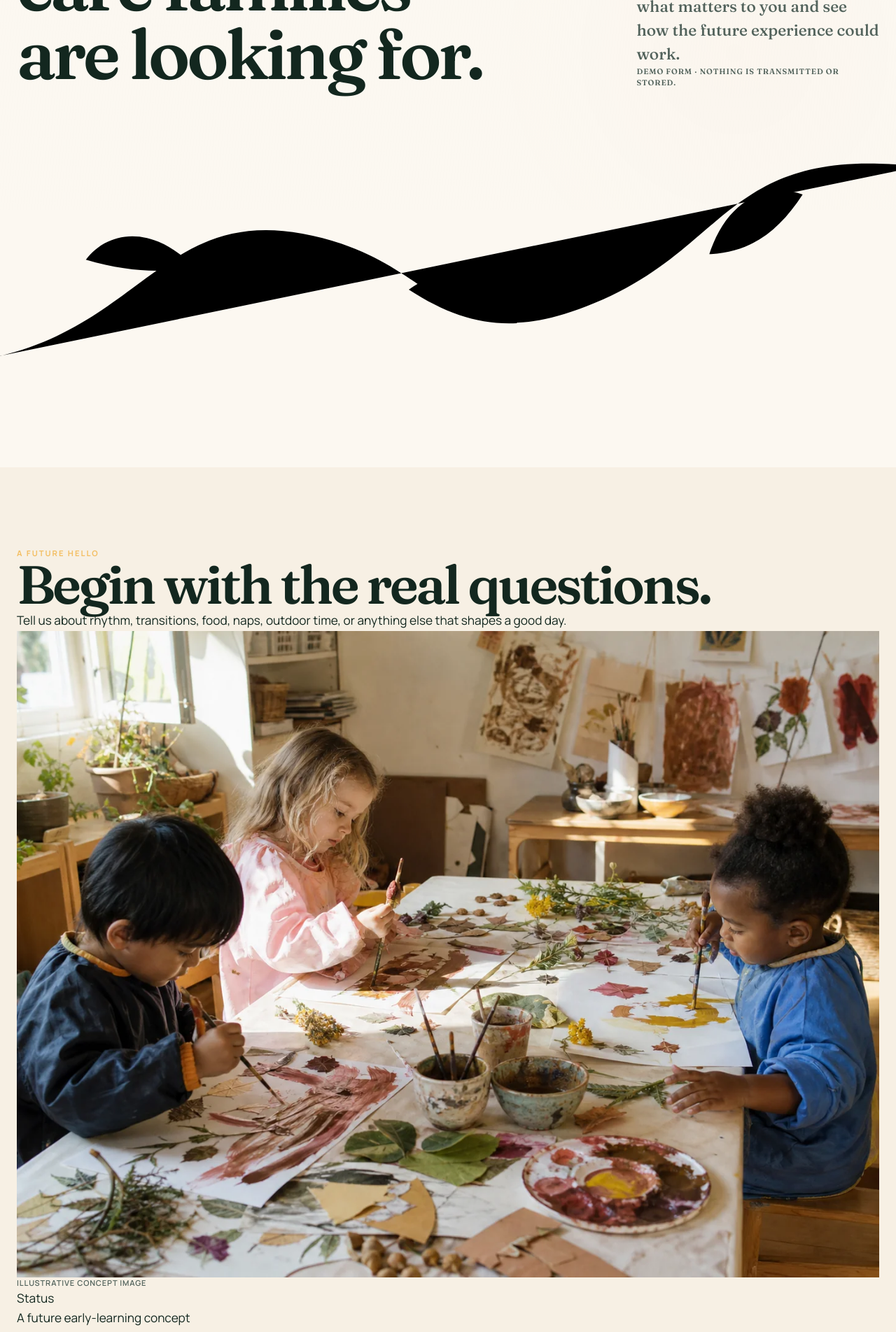
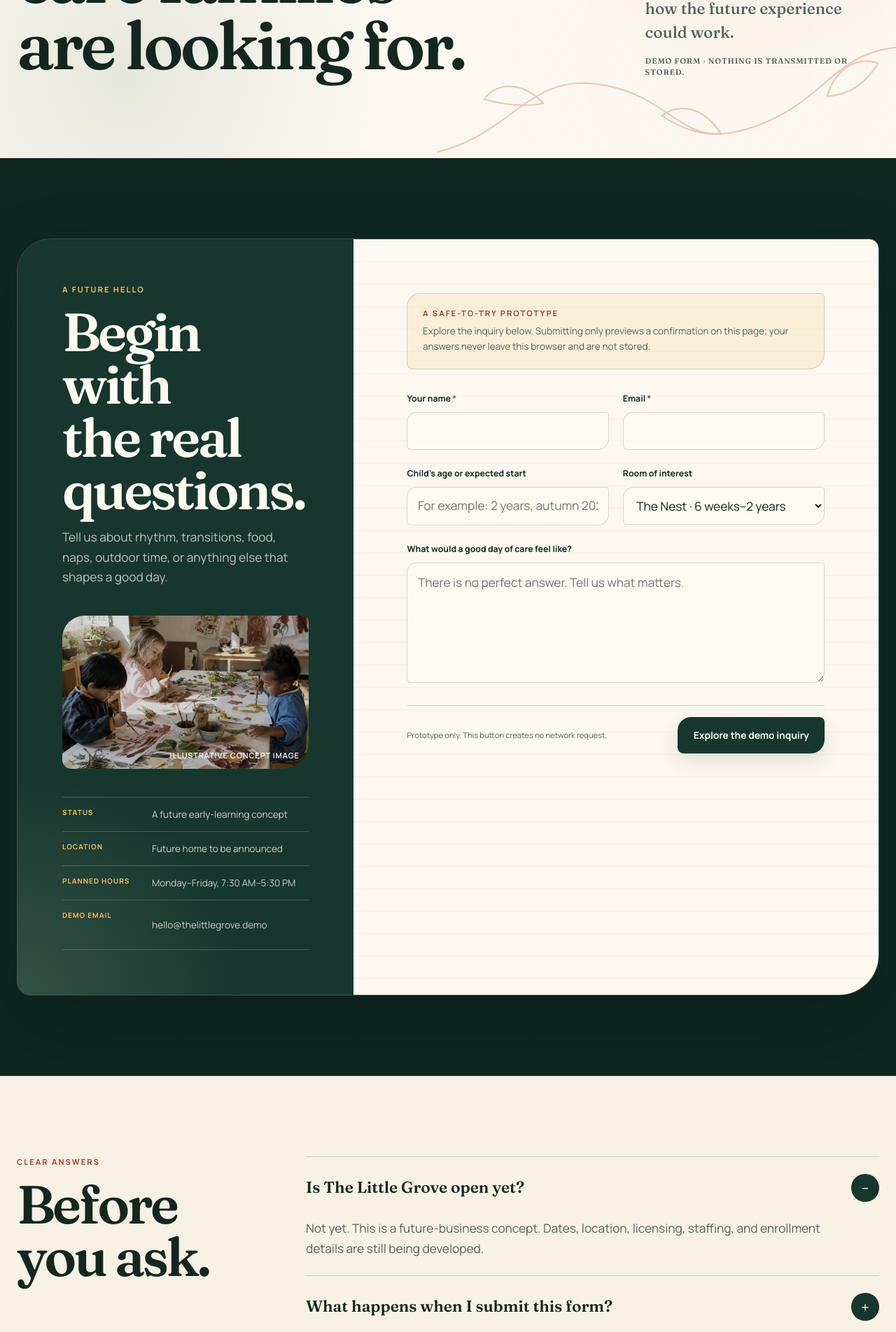
Before and after one commit to Sankalpa-KMCP/day_care, a React (Vite) app: page /contact in a window 1280 px wide. Shown: the part 500-2404 px from the top of the page at 70% size. Built offline with nearby package versions, Linux system fonts and the light colour scheme.

Commit message:
style: implement styling for contact and parent inquiry views

```diff
--- a/src/styles/contact.css
+++ b/src/styles/contact.css
@@ -1,314 +1,470 @@
-/* Contact Page Styles */
-
-.contact-hero-section {
-  padding: var(--space-16) 0 var(--space-10) 0;
-  background: radial-gradient(circle at 80% 20%, #fef3e8 0%, #faf8f5 65%);
-  border-bottom: 1px solid var(--color-border);
+.contact-storybook .storybook-hero {
+  min-height: 40rem;
+  display: flex;
+  align-items: center;
+  overflow: hidden;
+  background:
+    radial-gradient(circle at 84% 22%, rgba(195, 94, 66, 0.12), transparent 24rem),
+    radial-gradient(circle at 14% 82%, rgba(168, 184, 162, 0.26), transparent 22rem),
+    var(--parchment-soft);
 }
 
-.contact-hero-content {
-  max-width: 760px;
-  margin: 0 auto;
+.contact-storybook .inner-hero-grid {
+  position: relative;
+  z-index: 2;
+  grid-template-columns: minmax(0, 1.35fr) minmax(17rem, 0.55fr);
 }
 
-/* Contact Info & Hours Grid */
-.contact-info-grid {
-  gap: var(--space-8);
+.contact-storybook .inner-hero h1 {
+  max-width: 10.5ch;
+  font-size: clamp(4rem, 7.5vw, 7.7rem);
 }
 
-.contact-info-card,
-.contact-hours-card {
-  background-color: var(--color-surface);
-  border: 1px solid var(--color-border);
-  border-radius: var(--radius-xl);
-  padding: var(--space-8) var(--space-10);
-  box-shadow: var(--shadow-card);
-  display: flex;
-  flex-direction: column;
-  transition: transform var(--transition-normal), box-shadow var(--transition-normal);
-}
-
-.contact-info-card:hover,
-.contact-hours-card:hover {
-  transform: translateY(-4px);
-  box-shadow: var(--shadow-card-hover);
-}
-
-.contact-card-title {
-  font-size: 1.35rem;
-  color: var(--color-text-main);
-  margin-bottom: var(--space-6);
-  display: flex;
-  align-items: center;
-  gap: var(--space-3);
-}
-
-.contact-title-icon {
-  color: var(--color-primary);
-}
-
-.contact-detail-list {
-  list-style: none;
-  display: flex;
-  flex-direction: column;
-  gap: var(--space-5);
-  margin-bottom: var(--space-8);
-}
-
-.contact-detail-item {
-  display: flex;
-  align-items: flex-start;
-  gap: var(--space-4);
-}
-
-.contact-detail-icon-box {
-  width: 44px;
-  height: 44px;
-  border-radius: var(--radius-md);
-  background-color: var(--color-primary-light);
-  color: var(--color-primary);
-  display: flex;
-  align-items: center;
-  justify-content: center;
-  flex-shrink: 0;
-  border: 1px solid rgba(24, 78, 69, 0.15);
-}
-
-.contact-detail-icon-box svg {
-  width: 22px;
-  height: 22px;
-}
-
-.contact-detail-content strong {
-  display: block;
-  font-size: 0.75rem;
-  text-transform: uppercase;
-  letter-spacing: 0.06em;
-  color: var(--color-text-muted);
-  margin-bottom: 2px;
-}
-
-.contact-detail-content a,
-.contact-detail-content address {
-  font-size: 0.95rem;
-  color: var(--color-text-main);
-  font-style: normal;
+.contact-storybook .inner-deck > p:first-child {
+  color: var(--ink-muted);
+  font-family: var(--font-display);
+  font-size: var(--step-1);
   line-height: 1.5;
 }
 
-.contact-detail-content a:hover {
-  color: var(--color-primary);
-  text-decoration: underline;
+.contact-storybook .inner-deck .concept-note {
+  margin-top: 1rem;
 }
 
-/* Tour Booking Form Box */
-.contact-form-box {
-  background-color: var(--color-surface);
-  border: 1px solid var(--color-border);
-  border-radius: var(--radius-xl);
-  padding: var(--space-10);
-  box-shadow: var(--shadow-card);
-  max-width: 880px;
-  margin: 0 auto;
+.botanical-path-contact {
+  position: absolute;
+  right: -3rem;
+  bottom: -1rem;
+  width: min(44rem, 58vw);
+  fill: none;
+  stroke: var(--clay);
+  stroke-linecap: round;
+  stroke-linejoin: round;
+  stroke-width: 1.5;
+  opacity: 0.3;
 }
 
-.form-grid {
-  display: grid;
-  grid-template-columns: repeat(2, 1fr);
-  gap: var(--space-6);
+/* Inquiry */
+.inquiry-section {
+  background: var(--pine-deep);
 }
 
-.form-group {
+.inquiry-grid {
+  display: grid;
+  grid-template-columns: minmax(18rem, 0.78fr) minmax(0, 1.22fr);
+  align-items: stretch;
+  gap: 0;
+  overflow: hidden;
+  border: 1px solid var(--line-light);
+  border-radius: 3rem 0.9rem 3.6rem 1.2rem;
+  box-shadow: 0 2.5rem 7rem rgba(0, 0, 0, 0.2);
+}
+
+.inquiry-aside {
+  min-width: 0;
   display: flex;
   flex-direction: column;
-  gap: var(--space-2);
+  gap: 2.5rem;
+  padding: clamp(2rem, 5vw, 4.5rem);
+  color: var(--cream);
+  background:
+    radial-gradient(circle at 0 100%, rgba(168, 184, 162, 0.2), transparent 20rem),
+    var(--pine);
 }
 
-.form-group-full {
-  grid-column: 1 / -1;
+.inquiry-aside h2 {
+  max-width: 10ch;
+  margin-block: 1rem;
+  color: var(--cream);
 }
 
-.form-label {
-  font-size: 0.9375rem;
-  font-weight: 600;
-  color: var(--color-text-main);
+.inquiry-aside > div > p:last-child {
+  color: rgba(255, 250, 241, 0.72);
 }
 
-.form-label .required-star {
-  color: var(--color-accent);
-  margin-left: 2px;
+.inquiry-aside figure {
+  position: relative;
+  overflow: hidden;
+  border-radius: 2rem 0.55rem 2.4rem 0.8rem;
 }
 
-.form-input,
-.form-select,
-.form-textarea {
+.inquiry-aside figure img {
   width: 100%;
-  padding: 12px 16px;
-  font-family: inherit;
-  font-size: 0.95rem;
-  color: var(--color-text-main);
-  background-color: var(--color-bg);
-  border: 1px solid var(--color-border);
-  border-radius: var(--radius-md);
-  transition: border-color var(--transition-fast), box-shadow var(--transition-fast), background-color var(--transition-fast);
+  aspect-ratio: 16 / 10;
+  object-fit: cover;
+  filter: saturate(0.7) brightness(0.86);
 }
 
-.form-input:focus-visible,
-.form-select:focus-visible,
-.form-textarea:focus-visible {
-  outline: none;
-  border-color: var(--color-primary);
-  background-color: var(--color-surface);
-  box-shadow: 0 0 0 3px var(--color-primary-glow);
+.inquiry-aside figcaption {
+  position: absolute;
+  right: 0.8rem;
+  bottom: 0.7rem;
+  color: var(--cream);
 }
 
-.form-input.has-error,
-.form-textarea.has-error {
-  border-color: var(--color-danger);
-  background-color: #fef2f2;
+.inquiry-aside dl {
+  margin-top: auto;
+  border-top: 1px solid var(--line-light);
 }
 
-.field-error-text {
-  font-size: 0.8125rem;
-  color: var(--color-danger);
-  font-weight: 500;
+.inquiry-aside dl > div {
+  display: grid;
+  grid-template-columns: 7rem 1fr;
+  gap: 1rem;
+  padding-block: 0.8rem;
+  border-bottom: 1px solid var(--line-light);
 }
 
-.tour-confirm-alert {
-  background: linear-gradient(135deg, #f0fdf4 0%, #dcfce7 100%);
-  border: 1px solid #86efac;
-  color: #14532d;
-  border-radius: var(--radius-lg);
-  padding: var(--space-6);
-  margin-bottom: var(--space-8);
-  display: flex;
-  align-items: flex-start;
-  gap: var(--space-4);
-  box-shadow: 0 6px 18px rgba(34, 197, 94, 0.14);
+.inquiry-aside dt {
+  color: var(--honey);
+  font-size: 0.63rem;
+  font-weight: 700;
+  letter-spacing: 0.1em;
+  text-transform: uppercase;
 }
 
-.tour-confirm-icon-box {
-  width: 44px;
-  height: 44px;
-  border-radius: var(--radius-full);
-  background-color: #ffffff;
-  display: flex;
-  align-items: center;
-  justify-content: center;
-  color: #16a34a;
-  flex-shrink: 0;
-  box-shadow: var(--shadow-sm);
+.inquiry-aside dd,
+.inquiry-aside a {
+  color: rgba(255, 250, 241, 0.77);
+  font-size: var(--step--1);
 }
 
-.tour-confirm-icon-box svg {
-  width: 24px;
-  height: 24px;
+.inquiry-aside dd a {
+  display: inline-flex;
+  align-items: center;
+  min-height: 2.75rem;
 }
 
-.tour-confirm-title {
-  font-weight: 700;
-  font-size: 1.125rem;
-  margin-bottom: 4px;
+.inquiry-form-wrap {
+  min-width: 0;
+  padding: clamp(2rem, 6vw, 5rem);
+  background:
+    linear-gradient(rgba(19, 39, 31, 0.035) 1px, transparent 1px) 0 0 / 100% 2rem,
+    var(--parchment-soft);
 }
 
-.tour-confirm-desc {
-  font-size: 0.9375rem;
-  line-height: 1.55;
+.demo-disclosure {
+  margin-bottom: 2rem;
+  padding: 1.25rem 1.35rem;
+  border: 1px solid var(--line);
+  border-radius: 1.2rem 0.4rem 1.4rem 0.55rem;
+  background: rgba(243, 190, 98, 0.17);
 }
 
-/* Parent FAQ Accordion */
-.faq-accordion-container {
-  max-width: 880px;
-  margin: 0 auto;
-  display: flex;
-  flex-direction: column;
-  gap: var(--space-4);
+.demo-disclosure > p:last-child {
+  margin-top: 0.45rem;
+  color: var(--ink-muted);
+  font-size: var(--step--1);
 }
 
-.faq-accordion-item {
-  background-color: var(--color-surface);
-  border: 1px solid var(--color-border);
-  border-radius: var(--radius-lg);
-  overflow: hidden;
-  box-shadow: var(--shadow-card);
-  transition: border-color var(--transition-fast), box-shadow var(--transition-fast), border-left var(--transition-fast);
+.form-error-summary,
+.demo-success {
+  margin-bottom: 1.5rem;
+  padding: 1rem 1.15rem;
+  border-radius: var(--radius-sm);
 }
 
-.faq-accordion-item:hover {
-  border-color: var(--color-border-hover);
-  box-shadow: var(--shadow-card-hover);
+.form-error-summary {
+  color: #6d1d1d;
+  background: #f8dfdc;
+  border: 1px solid rgba(158, 47, 47, 0.35);
 }
 
-.faq-accordion-item.is-open {
-  border-left: 4px solid var(--color-primary);
+.demo-success {
+  color: var(--pine-deep);
+  background: var(--sage-soft);
+  border: 1px solid rgba(23, 55, 46, 0.26);
 }
 
-.faq-accordion-header {
+.form-error-summary p,
+.demo-success p {
+  margin-top: 0.25rem;
+  font-size: var(--step--1);
+}
+
+.inquiry-form {
+  display: grid;
+  gap: 1.5rem;
+}
+
+.field-row {
+  display: grid;
+  grid-template-columns: 1fr 1fr;
+  gap: 1.25rem;
+}
+
+.field {
+  min-width: 0;
+}
+
+.field label {
+  display: block;
+  margin-bottom: 0.55rem;
+  color: var(--pine-deep);
+  font-size: 0.77rem;
+  font-weight: 700;
+}
+
+.field label span {
+  color: var(--clay-deep);
+}
+
+.field input,
+.field select,
+.field textarea {
   width: 100%;
-  padding: var(--space-5) var(--space-6);
+  border: 1px solid var(--line);
+  border-radius: 0.9rem 0.3rem 1rem 0.4rem;
+  color: var(--ink);
+  background: rgba(255, 250, 241, 0.74);
+  transition: border-color 180ms var(--ease-soft), box-shadow 180ms var(--ease-soft), background-color 180ms var(--ease-soft);
+}
+
+.field input,
+.field select {
+  min-height: 3.35rem;
+  padding: 0.75rem 0.9rem;
+}
+
+.field textarea {
+  min-height: 9rem;
+  padding: 0.85rem 0.9rem;
+  resize: vertical;
+}
+
+.field input:focus,
+.field select:focus,
+.field textarea:focus {
+  border-color: var(--focus);
+  background: var(--cream);
+  box-shadow: 0 0 0 3px rgba(11, 108, 88, 0.12);
+  outline: none;
+}
+
+.field [aria-invalid='true'] {
+  border-color: var(--danger);
+  background: #fff5f4;
+}
+
+.field-error {
+  display: block;
+  margin-top: 0.35rem;
+  color: var(--danger);
+  font-size: 0.72rem;
+  font-weight: 700;
+}
+
+.form-foot {
   display: flex;
   align-items: center;
   justify-content: space-between;
-  gap: var(--space-4);
-  text-align: left;
-  background-color: transparent;
-  color: var(--color-text-main);
-  font-size: 1.0625rem;
-  font-weight: 600;
-  cursor: pointer;
-  transition: background-color var(--transition-fast);
+  gap: 1.5rem;
+  padding-top: 1rem;
+  border-top: 1px solid var(--line);
 }
 
-.faq-accordion-header:hover {
-  background-color: var(--color-bg);
+.form-foot p {
+  max-width: 24rem;
+  color: var(--ink-muted);
+  font-size: 0.7rem;
 }
 
-.faq-accordion-header:focus-visible {
-  outline: 3px solid var(--color-primary);
-  outline-offset: -2px;
+/* FAQ */
+.faq-new {
+  background: var(--parchment);
 }
 
-.faq-icon-badge {
-  display: inline-flex;
-  align-items: center;
-  justify-content: center;
-  width: 30px;
-  height: 30px;
-  border-radius: var(--radius-full);
-  background-color: var(--color-primary-light);
-  color: var(--color-primary);
-  flex-shrink: 0;
-  transition: transform var(--transition-fast);
+.faq-grid {
+  display: grid;
+  grid-template-columns: minmax(14rem, 0.55fr) minmax(0, 1.45fr);
+  align-items: start;
+  gap: clamp(2.5rem, 8vw, 8rem);
 }
 
-.faq-panel {
-  padding: 0 var(--space-6) var(--space-6) var(--space-6);
-  color: var(--color-text-muted);
-  font-size: 0.95rem;
-  line-height: 1.65;
-  border-top: 1px solid var(--color-border);
-  background-color: var(--color-surface);
+.faq-grid > div:first-child {
+  position: sticky;
+  top: calc(var(--header-height) + 2rem);
 }
 
-.faq-panel-text {
-  padding-top: var(--space-4);
+.faq-grid h2 {
+  margin-top: 1rem;
 }
 
-/* Responsive Styles for Contact Page */
-@media (max-width: 992px) {
-  .contact-info-grid {
+.faq-list {
+  border-top: 1px solid var(--line);
+}
+
+.faq-list article {
+  border-bottom: 1px solid var(--line);
+}
+
+.faq-list article > button {
+  width: 100%;
+  min-height: 5.5rem;
+  display: flex;
+  align-items: center;
+  justify-content: space-between;
+  gap: 1.5rem;
+  padding: 1rem 0;
+  color: var(--ink);
+  background: transparent;
+  text-align: left;
+}
+
+.faq-list article > button span:first-child {
+  font-family: var(--font-display);
+  font-size: var(--step-1);
+  font-weight: 600;
+}
+
+.faq-list article > button span:last-child {
+  width: 2.5rem;
+  height: 2.5rem;
+  flex: 0 0 auto;
+  display: grid;
+  place-items: center;
+  color: var(--cream);
+  background: var(--pine);
+  border-radius: 50%;
+  font-size: 1.25rem;
+}
+
+.faq-list article > div {
+  padding: 0 4rem 1.5rem 0;
+}
+
+.faq-list article > div p {
+  max-width: 48rem;
+  color: var(--ink-muted);
+}
+
+/* Branded 404 additions */
+.not-found-page {
+  position: relative;
+  min-height: calc(100svh - var(--header-height));
+  display: grid;
+  grid-template-columns: 1fr 1fr;
+  align-items: center;
+  gap: clamp(2rem, 8vw, 8rem);
+  justify-items: stretch;
+  padding-inline: max(1.5rem, calc((100vw - 82rem) / 2));
+  background:
+    radial-gradient(circle at 15% 30%, rgba(168, 184, 162, 0.45), transparent 24rem),
+    var(--parchment-soft);
+}
+
+.not-found-illustration {
+  position: relative;
+}
+
+.not-found-path {
+  width: 100%;
+  overflow: visible;
+  fill: none;
+  stroke: var(--pine);
+  stroke-linecap: round;
+  stroke-linejoin: round;
+  stroke-width: 2;
+}
+
+.not-found-path .path-leaf {
+  fill: rgba(168, 184, 162, 0.38);
+  stroke: var(--pine-soft);
+}
+
+.not-found-copy {
+  position: relative;
+  z-index: 2;
+}
+
+.not-found-code {
+  color: var(--clay);
+  font-family: var(--font-display);
+  font-size: clamp(6rem, 13vw, 11rem);
+  font-weight: 600;
+  line-height: 0.7;
+  letter-spacing: -0.08em;
+}
+
+.not-found-copy h1 {
+  max-width: 10ch;
+  margin-block: 1rem;
+  font-size: var(--step-4);
+}
+
+.not-found-copy > p:not(.kicker):not(.not-found-code) {
+  max-width: 34rem;
+  margin-bottom: 1.5rem;
+  color: var(--ink-muted);
+}
+
+@media (max-width: 900px) {
+  .contact-storybook .storybook-hero {
+    min-height: auto;
+  }
+
+  .contact-storybook .inner-hero-grid,
+  .inquiry-grid,
+  .faq-grid {
     grid-template-columns: 1fr;
-    gap: var(--space-6);
+  }
+
+  .faq-grid > div:first-child {
+    position: static;
+  }
+
+  .not-found-page {
+    grid-template-columns: 1fr;
+  }
+
+  .not-found-illustration {
+    max-width: 38rem;
   }
 }
 
-@media (max-width: 768px) {
-  .form-grid {
+@media (max-width: 680px) {
+  .contact-storybook .inner-hero h1 {
+    font-size: clamp(3.1rem, 15vw, 4.7rem);
+  }
+
+  .botanical-path-contact {
+    width: 26rem;
+    opacity: 0.18;
+  }
+
+  .inquiry-grid {
+    width: calc(100% - 1rem);
+    border-radius: 1.7rem 0.5rem 2rem 0.7rem;
+  }
+
+  .inquiry-aside,
+  .inquiry-form-wrap {
+    padding: 1.5rem;
+  }
+
+  .field-row {
     grid-template-columns: 1fr;
   }
-  .contact-info-card,
-  .contact-hours-card,
-  .contact-form-box {
-    padding: var(--space-6);
+
+  .form-foot {
+    align-items: stretch;
+    flex-direction: column;
+  }
+
+  .faq-list article > div {
+    padding-right: 0;
+  }
+
+  .not-found-page {
+    align-content: center;
+    padding-block: 4rem;
+  }
+
+  .not-found-code {
+    font-size: 7rem;
+  }
+
+  .not-found-copy h1 {
+    font-size: clamp(3rem, 14vw, 4.5rem);
   }
 }
```
